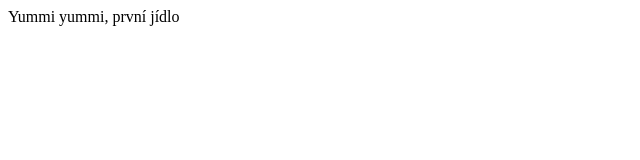
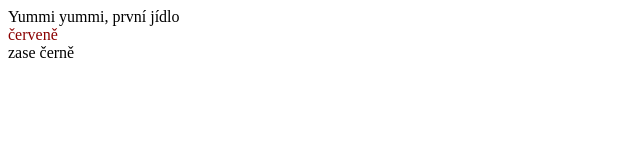
Before and after one commit to manu-aiumi/github.io, a plain HTML site: page events/index.html in a window 1280 px wide. Shown: the whole page, without its empty margins (0-640 px from the left). Drawn offline with Linux system fonts and the light colour scheme.

Commit message:
zkouška

```diff
--- a/events/index.html
+++ b/events/index.html
@@ -1 +1,3 @@
 Yummi yummi, první jídlo
+
+<div style="color:darkred">červeně</div> zase černě
```
